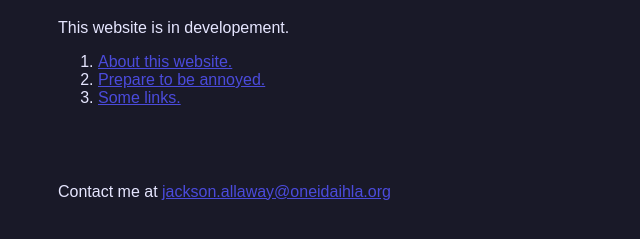
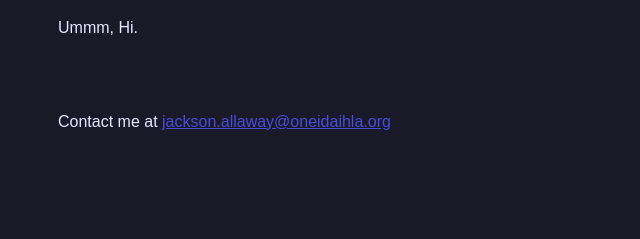
Before and after one commit to genuine-username/genuine-username.github.io, a plain HTML site: page index.html in a window 1280 px wide. Shown: the part 119-358 px from the top of the page, without its empty margins (0-640 px from the left). Drawn offline with Linux system fonts and the light colour scheme.

Commit message:
Update index.html

```diff
--- a/index.html
+++ b/index.html
@@ -15,14 +15,8 @@
     <!--this is totally not a comment-->
     <h1>Welcome</h1>
     <p>
-        This website is in developement.
+        Ummm, Hi.
     </p>
-    <ol>
-        <li><a href="about.html">About this website.</a></li>
-        <li><a href="annoying.html">Prepare to be annoyed.</a></li>
-        <li><a href="lists.html">Some links.</a></li>
-    </ol>
-
 
     <footer>
         Contact me at <a href="mailto:jackson.allaway@oneidaihla.org">jackson.allaway@oneidaihla.org</a>
```
